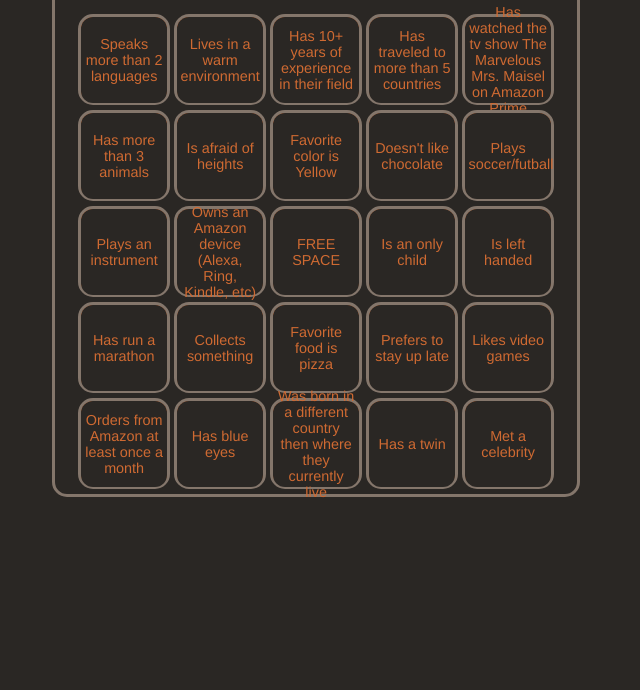
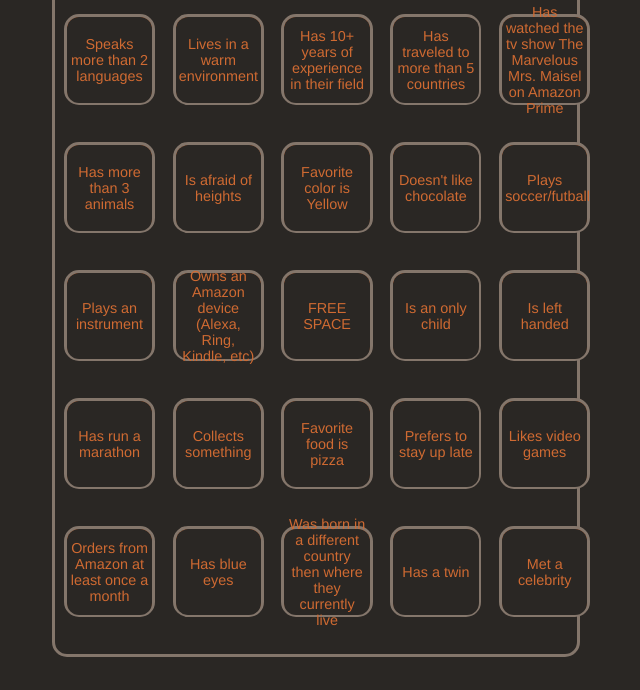
Before and after one commit to jjooeeeee/bingo, a plain HTML site: page index.html in a window 1280 px wide. Shown: the part 209-899 px from the top of the page, without its empty margins (324-964 px from the left). Before the commit the page ends 800 px from the top, so only its background shows below. Drawn offline with nearby package versions, Linux system fonts and the light colour scheme.

Commit message:
Update style.css

```diff
--- a/style.css
+++ b/style.css
@@ -31,8 +31,8 @@ body {
    display: flex;
    flex-flow: row wrap;
    justify-content: space-around;
-   width: 30rem;
-   height: 30rem;
+   width: 34rem;
+   height: 40rem;
    margin: 0 auto;
 }
  label {
```
